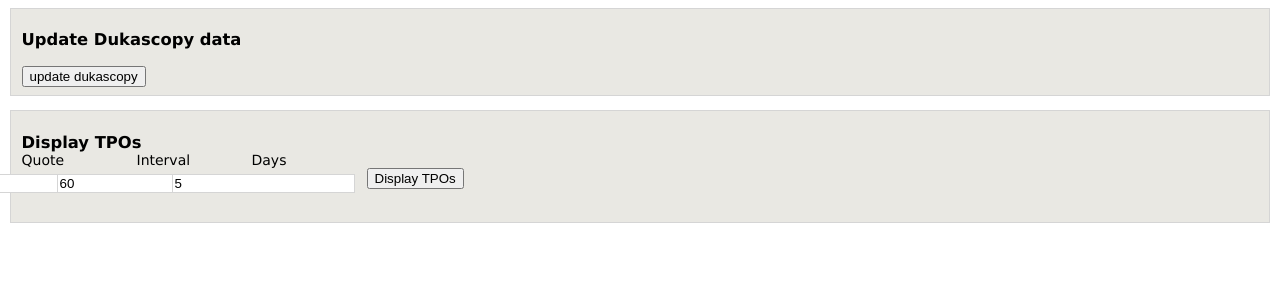
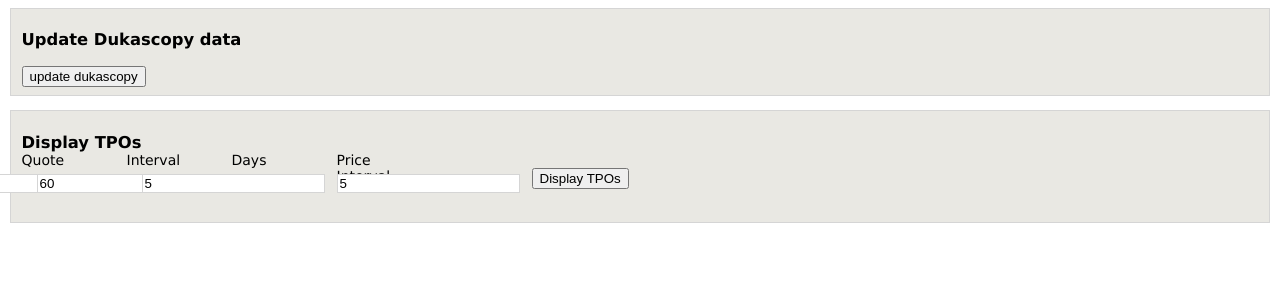
Before and after one commit to gonzalophp/TimePriceOpportunities, a PHP site: page / in a window 1280 px wide. Shown: the top 300 px of the page. Run offline with PHP 8.4, Linux system fonts and the light colour scheme.

Commit message:
working multiple points (scale)

```diff
--- a/index.php
+++ b/index.php
@@ -18,6 +18,8 @@
                 <input type="text" name="interval" value="60"/>
                 <label  for="days">Days</label>
                 <input type="text" name="days" value="5"/>
+                <label  for="days">Price Interval</label>
+                <input type="text" name="price_interval" value="5"/>
                 <input name="display_5day_tpo" type="submit" value="Display TPOs"/>
             </fieldset>
         </form>
@@ -36,7 +38,8 @@ if (count($_POST)>0){
         include('class/display_TPO.class.php');
         $oDisplayTPO = new display_TPO(  $_POST['quoteid']
                                         ,$_POST['interval']
-                                        ,$_POST['days']); // DAX, 600 segundos
+                                        ,$_POST['days']
+                                        ,$_POST['price_interval']);
         echo $oDisplayTPO->run();
     }
 }
--- a/style/style.css
+++ b/style/style.css
@@ -9,7 +9,7 @@ fieldset {
 }
 
 label {
-    width: 80px;
+    width: 90px;
     float: left;
     margin-top: -16px;
 }
@@ -17,7 +17,7 @@ label {
 input[type=text] {
     float: left;
     border: solid 1px #d5d5d5;
-    margin: 6px 12px 20px -80px;
+    margin: 6px 12px 20px -90px;
 }
 
 div.timeframedays {
```
Also changed, not shown: class/display_TPO.class.php (+14 -12 lines).
